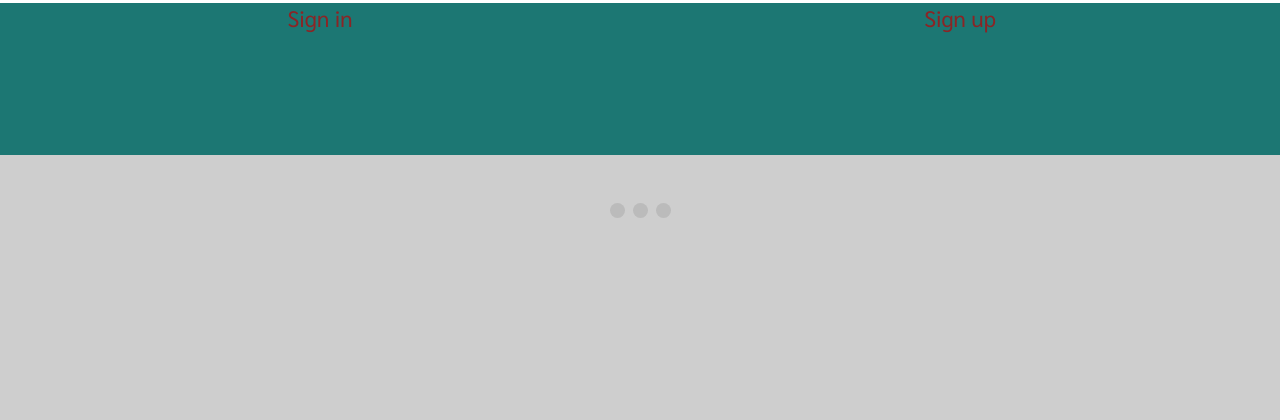
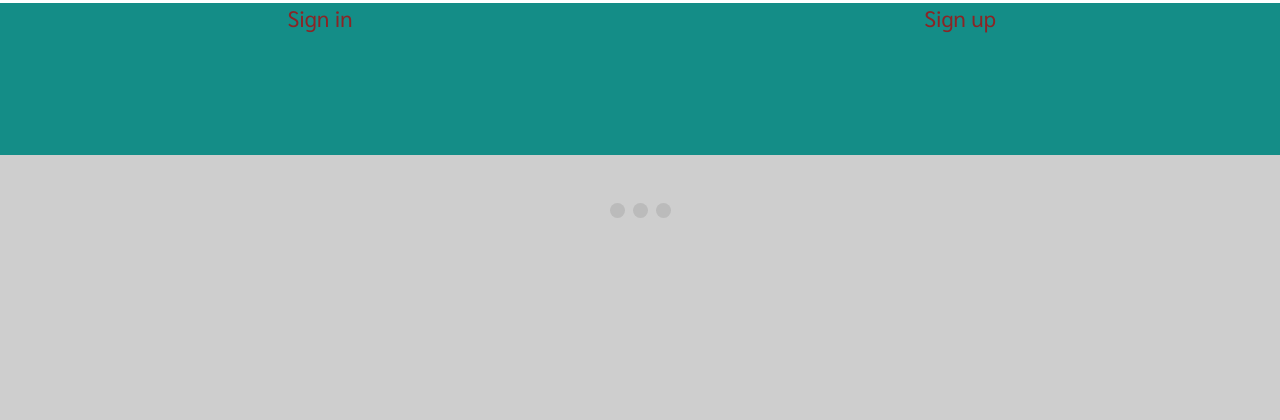
Before and after one commit to michal-mietus/amadventure-alfa, a Django app: page / in a window 1280 px wide. Shown: the part 301-721 px from the top of the page. Run offline with Django 3.2, Linux system fonts and the light colour scheme.

Commit message:
Background color.

```diff
--- a/static/styles/base.css
+++ b/static/styles/base.css
@@ -26,7 +26,7 @@
 nav {
     grid-row: nav / main;
     grid-column: main / end-main;
-    background-color: #1c7773;
+    background-color: #148d87;
     display: grid;
     grid-template-columns: 0.25fr 0.25fr 0.25fr 0.25fr;
     grid-auto-rows: 1fr;
```
